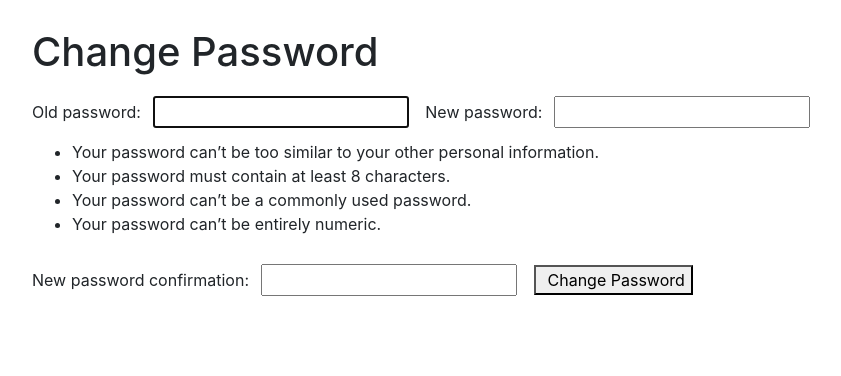
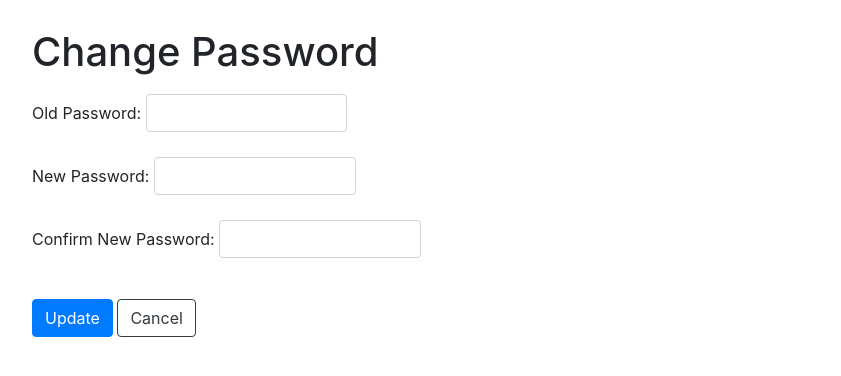
Before and after one commit to krthornton-archive/semesterproject, a Django app: page /change_password in a window 1280 px wide. Shown: the part 78-454 px from the top of the page, without its empty margins (53-894 px from the left). Run offline with Django 3.2, Linux system fonts and the light colour scheme; the visitor is signed in with stand-in values (Sample User, id 1); some libraries are stand-ins or nearby versions.

```diff
--- a/code/app/templates/registration/change_password.html
+++ b/code/app/templates/registration/change_password.html
@@ -8,17 +8,27 @@
 
     <h1>Change Password</h1>
 
-    <!-- Errors -->
-    {% for field in form %}
-        {% for error in field.errors %}
-            <p style="color: red;">{{ field.name }}: {{ error }}</p>
-        {% endfor %} {# errors #}
-    {% endfor %} {# fields #}
-
-    <form method="POST" method="change_password">
+    <form method="POST">
         {% csrf_token %}
-        {{ form.as_table }}
-        <button type="submit">Change Password</button>
+        <div class="form-group" style="padding-top:10px;">
+            <label for="old_password" style="display:inline-block;">Old Password:</label>
+            <input class="form-control" name="old_password"
+                   type="password"
+                   style="margin:0;width:20ch;display:inline-block;">
+            <br><br>
+            <label for="new_password1" style="display:inline-block;">New Password:</label>
+            <input class="form-control" name="new_password1"
+                   type="password"
+                   style="margin:0;width:20ch;display:inline-block;">
+            <br><br>
+            <label for="new_password2" style="display:inline-block;">Confirm New Password:</label>
+            <input class="form-control" name="new_password2"
+                   type="password"
+                   style="margin:0;width:20ch;display:inline-block;">
+            <br><br>
+        </div>
+        <button class="btn btn-primary" type="submit">Update</button>
+        <a class="btn btn-outline-dark" href="/view_account">Cancel</a>
     </form>
 
 {% endblock %} {# content #}
--- a/code/app/views.py
+++ b/code/app/views.py
@@ -79,6 +79,7 @@ def change_password(request):
             context = {
                 'form': form,
             }
+            messages.add_message(request, messages.ERROR, "Old password and/or New password invalid.")
             return render(request, 'registration/change_password.html', context)
     else:
         # this is a GET request, display password change form
```
